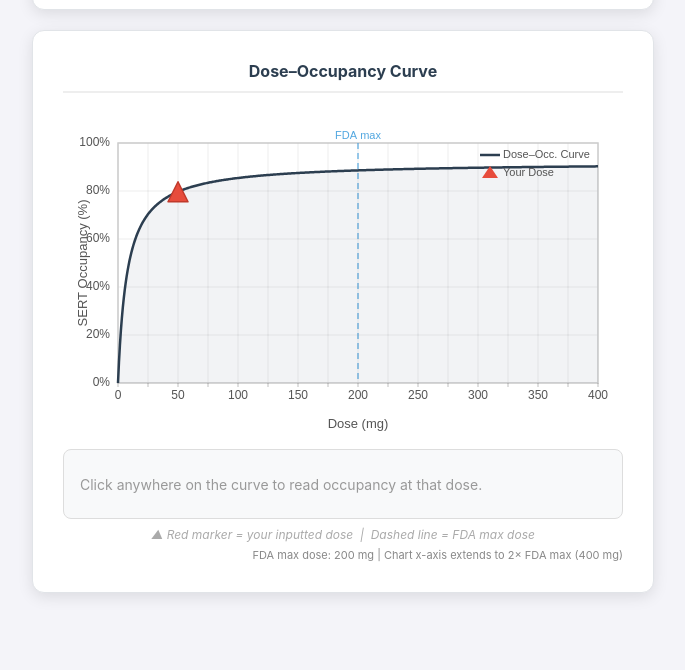
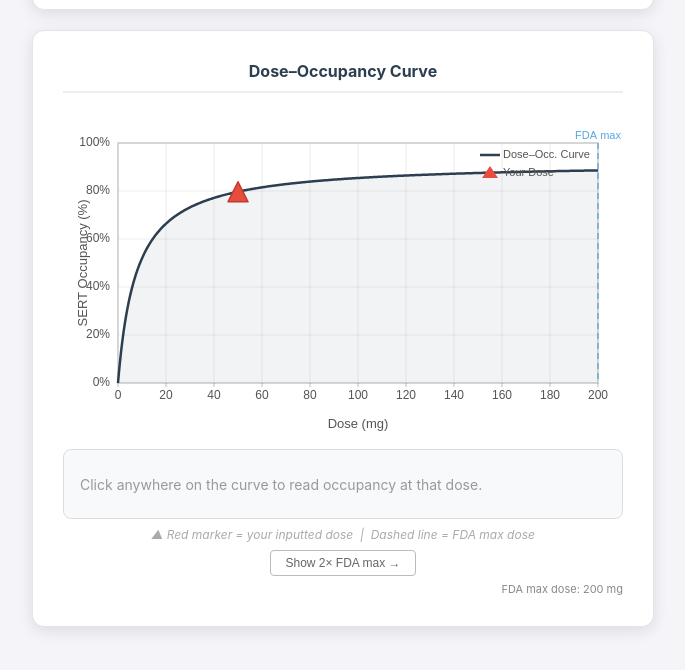
Before and after one commit to psychfiles/dosetoRO, a plain HTML site: page index.html in a window 1280 px wide. Shown: the part 596-1266 px from the top of the page, without its empty margins (297-982 px from the left). Before the commit the page ends 1237 px from the top, so only its background shows below. Drawn offline with Linux system fonts and the light colour scheme.

Commit message:
Update index.html

```diff
--- a/index.html
+++ b/index.html
@@ -149,6 +149,18 @@
             text-align: right;
             margin-top: 6px;
         }
+        .expand-btn {
+            background: none;
+            border: 1px solid #bbb;
+            color: #666;
+            font-size: 12px;
+            padding: 5px 14px;
+            border-radius: 4px;
+            cursor: pointer;
+            transition: all 0.2s;
+            margin-top: 8px;
+        }
+        .expand-btn:hover { border-color: #3498db; color: #3498db; background: #f0f8ff; }
     </style>
 </head>
 <body>
@@ -208,6 +220,9 @@
     </div>
 
     <div class="chart-hint">▲ Red marker = your inputted dose &nbsp;|&nbsp; Dashed line = FDA max dose</div>
+    <div style="text-align:center;">
+        <button class="expand-btn" id="expandBtn" onclick="toggleDoubleRange()">Show 2× FDA max →</button>
+    </div>
     <div class="fda-label" id="fdaLabel"></div>
 </div>
 
@@ -260,7 +275,14 @@
     }
 
     // ── Chart state ──────────────────────────────────────────────────────────
-    let chartState = null; // { emax, ed50, xMax, fdaMax, margin, plotW, plotH, canvasW, canvasH }
+    let chartState = null;
+    let showDouble = false;
+
+    function toggleDoubleRange() {
+        showDouble = !showDouble;
+        document.getElementById('expandBtn').textContent = showDouble ? '← Back to FDA max' : 'Show 2× FDA max →';
+        calculateRO();
+    }
 
     // Convert data coords → canvas pixel coords
     function toPixel(dose, ro, state) {
@@ -274,27 +296,21 @@
         return ((px - state.margin.left) / state.plotW) * state.xMax;
     }
 
-    // ── Nice tick generator ──────────────────────────────────────────────────
-    function niceTicks(max, targetCount) {
-        const raw = max / targetCount;
-        const mag = Math.pow(10, Math.floor(Math.log10(raw)));
-        const norm = raw / mag;
-        let nice;
-        if (norm < 1.5)      nice = 1;
-        else if (norm < 3.5) nice = 2;
-        else if (norm < 7.5) nice = 5;
-        else                  nice = 10;
-        const step = nice * mag;
-        const ticks = [];
-        for (let v = 0; v <= max + step * 0.01; v += step) {
-            ticks.push(Math.round(v * 1e9) / 1e9);
+    // ── Smart tick interval ──────────────────────────────────────────────────
+    // Picks a nice step size that gives ~8-10 ticks across xMax
+    function smartTickSize(xMax) {
+        const candidates = [1, 2, 5, 10, 20, 25, 50, 100];
+        let best = candidates[0], bestDiff = Infinity;
+        for (const c of candidates) {
+            const diff = Math.abs(Math.ceil(xMax / c) - 9);
+            if (diff < bestDiff) { bestDiff = diff; best = c; }
         }
-        return ticks;
+        return best;
     }
 
     // ── Draw chart ───────────────────────────────────────────────────────────
     function drawChart(emax, ed50, currentDose, fdaMax, clickedDose) {
-        const xMax = fdaMax * 2;
+        const xMax = fdaMax * (showDouble ? 2 : 1);
 
         // High-DPI sizing
         const dpr  = window.devicePixelRatio || 1;
@@ -318,10 +334,10 @@
         ctx.fillRect(0, 0, cssW, cssH);
 
         // ── Grid & axes ──
-        // 25 mg intervals; label every other tick when the range is large
+        const tickSize = smartTickSize(xMax);
         const xTicks = [];
-        for (let v = 0; v <= xMax + 0.001; v += 25) xTicks.push(Math.round(v));
-        const labelEvery = xTicks.length > 10 ? 2 : 1; // label every 50 mg when crowded
+        for (let v = 0; v <= xMax + 0.001; v += tickSize) xTicks.push(Math.round(v));
+        const labelEvery = xTicks.length > 12 ? 2 : 1;
         const yTicks = [0, 20, 40, 60, 80, 100];
 
         ctx.strokeStyle = 'rgba(0,0,0,0.07)';
@@ -554,6 +570,8 @@
             }
         }
         lastClickedDose = null;
+        showDouble = false;
+        document.getElementById('expandBtn').textContent = 'Show 2× FDA max →';
         clickInfo.innerHTML = '<span style="color:#999;">Click anywhere on the curve to read occupancy at that dose.</span><span></span>';
         calculateRO();
     }
@@ -574,7 +592,9 @@
         const selKey = medSelect.value;
         const fdaMax = (MED_DATA[selKey] ? MED_DATA[selKey].fdaMax : null) || (ed50 * 10);
 
-        fdaLabel.textContent = `FDA max dose: ${fdaMax} mg  |  Chart x-axis extends to 2× FDA max (${fdaMax * 2} mg)`;
+        fdaLabel.textContent = showDouble
+            ? `FDA max dose: ${fdaMax} mg  |  Chart extends to 2× FDA max (${fdaMax * 2} mg)`
+            : `FDA max dose: ${fdaMax} mg`;
 
         drawChart(emax, ed50, dose, fdaMax, lastClickedDose);
     }
```
